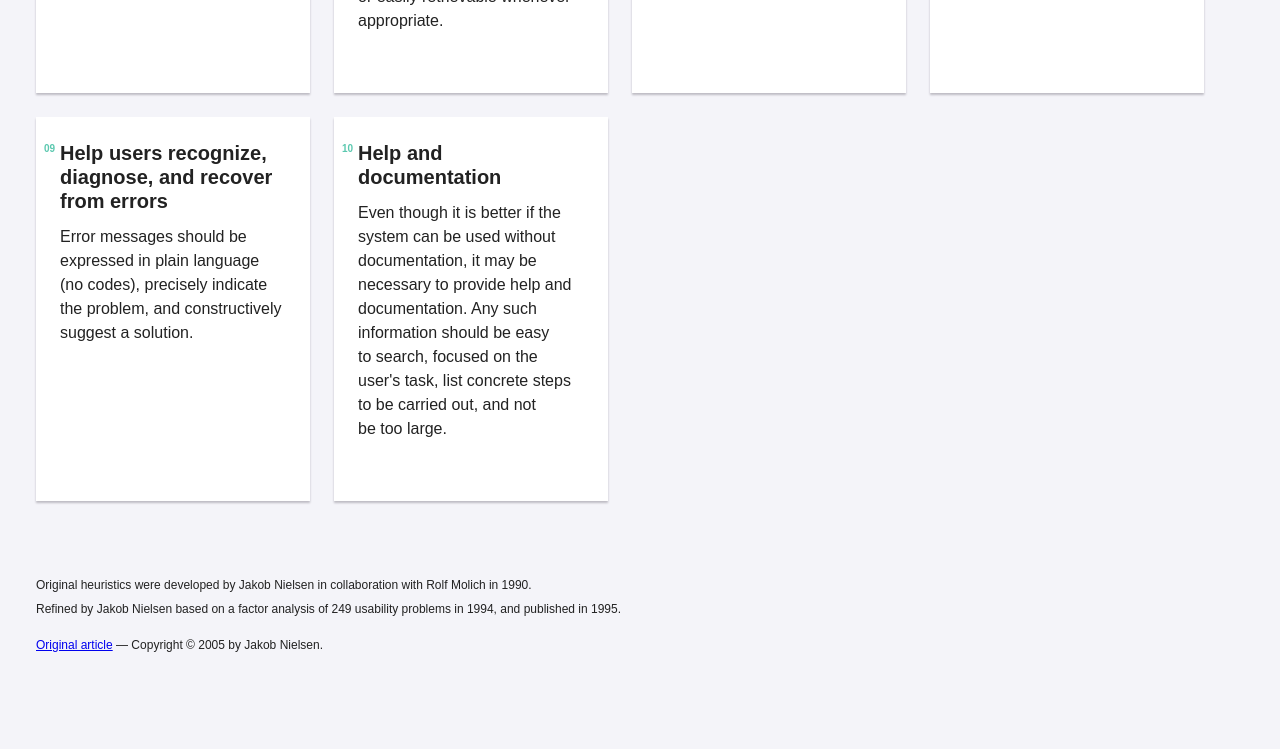
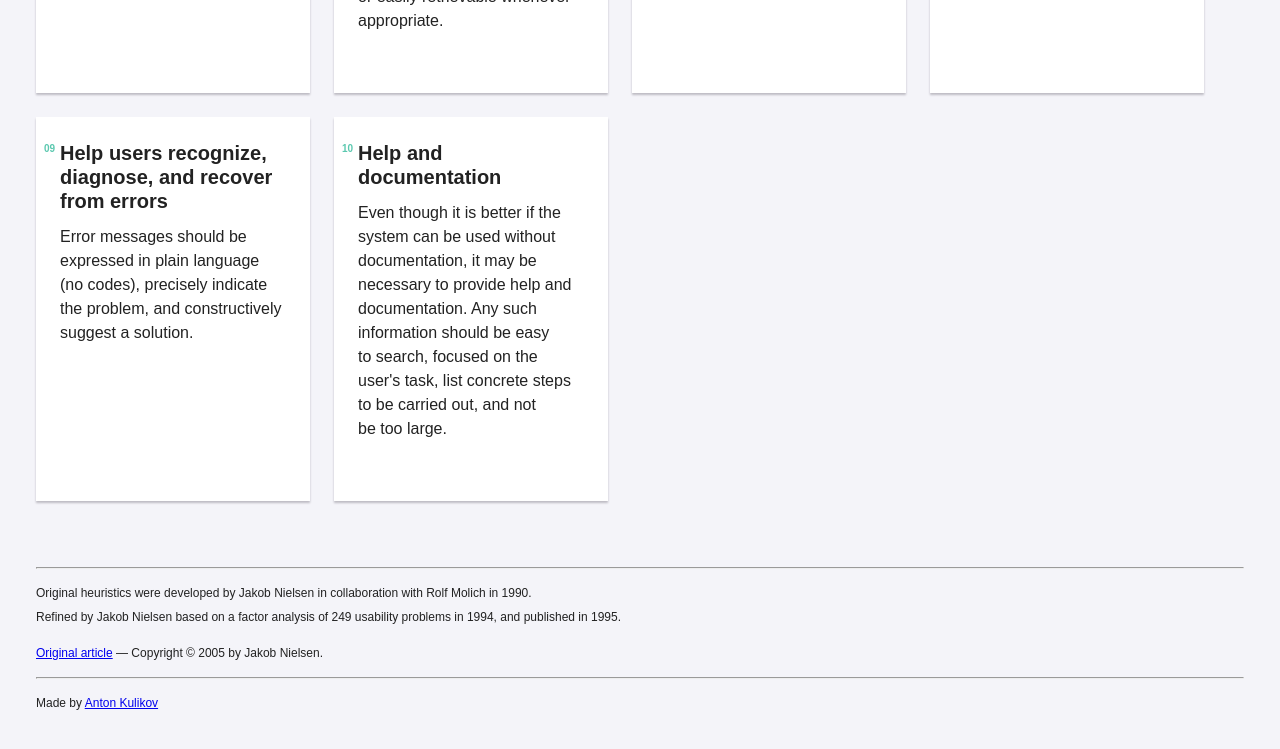
Before and after one commit to anton-g-kulikov/10heuristics, a plain HTML site: page index.html in a window 1280 px wide. Shown: the part 867-1616 px from the top of the page. Before the commit the page ends 1572 px from the top, so only its background shows below. Drawn offline with nearby package versions, Linux system fonts and the light colour scheme.

Commit message:
Update index.html
Added link to the personal website

```diff
--- a/index.html
+++ b/index.html
@@ -145,10 +145,13 @@
 			</article>
 		</main>
 		<footer>
+			<hr>
 			<p>Original heuristics were developed by Jakob Nielsen in collaboration with Rolf Molich in 1990.<br>
 			Refined by Jakob Nielsen based on a factor analysis of 249 usability problems in 1994, and published in 1995.</p>
 			<p><a href="http://www.nngroup.com/articles/ten-usability-heuristics/">Original article</a> — Copyright © 2005 by Jakob Nielsen.</p>
-			<!-- <p><a href="ru/index.html">По-русски</a></p> -->
+			<hr>
+			<p>Made by <a href="https://antonkulikov.site">Anton Kulikov</a></p>
+
 		</footer>
 	</body>
 	<script src="https://ajax.googleapis.com/ajax/libs/jquery/2.1.4/jquery.min.js"></script>
```
